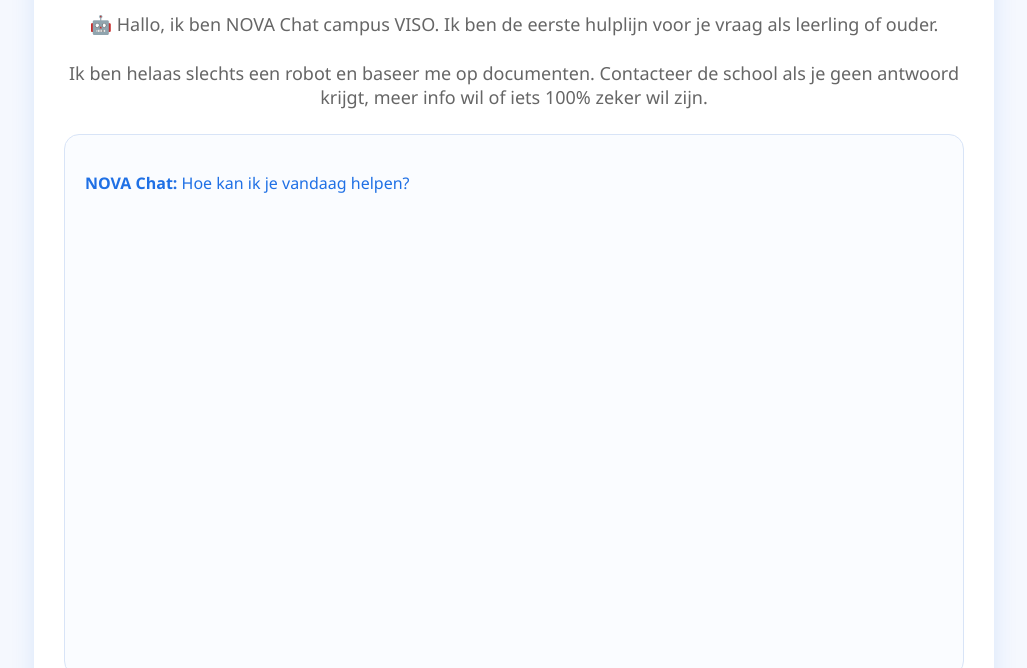
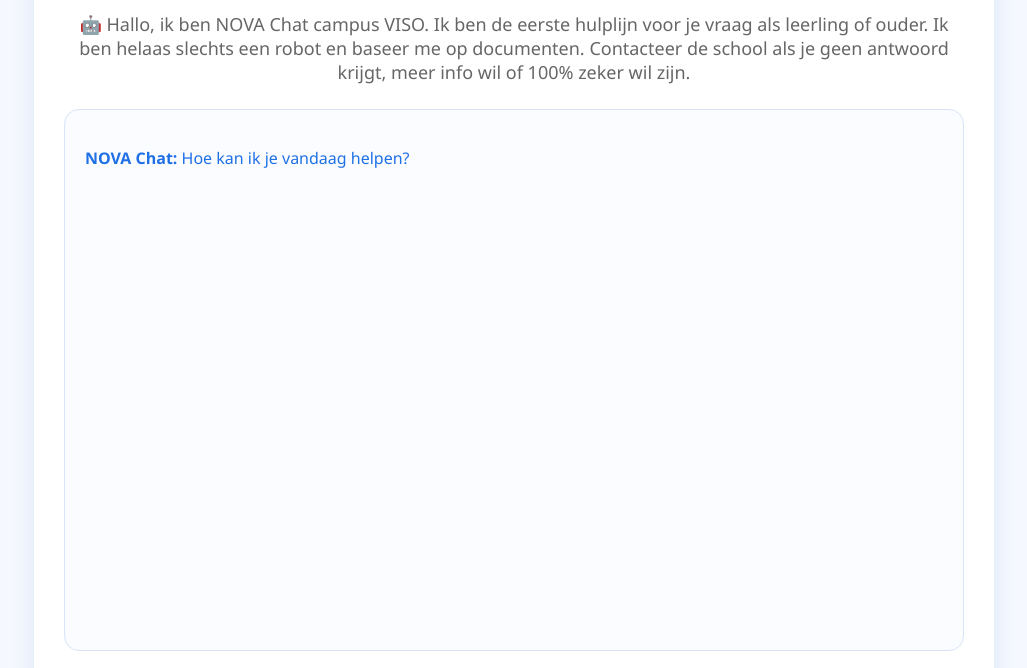
Before and after one commit to joerisioen/Wiki-NOVA-V, a website: page index.html in a window 1280 px wide. Shown: the part 114-782 px from the top of the page, without its empty margins (126-1153 px from the left). Drawn offline with Linux system fonts and the light colour scheme.

Commit message:
Update index.html

```diff
--- a/index.html
+++ b/index.html
@@ -125,10 +125,8 @@
 
         <div class="subtitle">
             🤖 Hallo, ik ben NOVA Chat campus VISO. Ik ben de eerste hulplijn voor je vraag als leerling of ouder.
-        </div>
-             <div class="subtitle">
-        Ik ben helaas slechts een robot en baseer me op documenten.
-        Contacteer de school als je geen antwoord krijgt, meer info wil of iets 100% zeker wil zijn.
+            Ik ben helaas slechts een robot en baseer me op documenten.
+            Contacteer de school als je geen antwoord krijgt, meer info wil of 100% zeker wil zijn.
         </div>
 
         <div id="chat">
```
